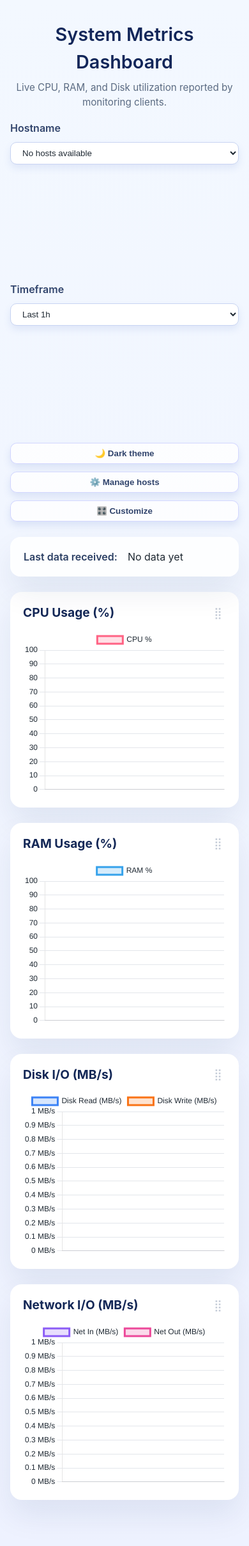
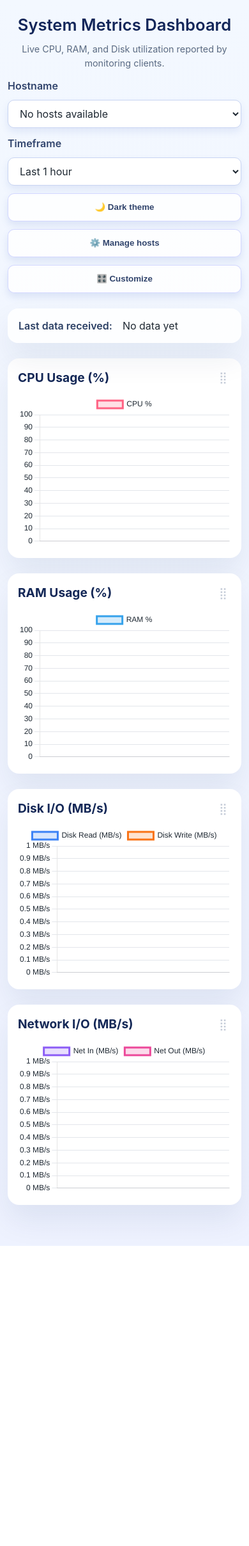
Before and after one commit to chandanankush/statix, a Flask app: page /dashboard in a window 390 px wide. Shown: the whole page at 64% size. After the commit the page ends 1947 px from the top, so only its background shows below. Run offline with Flask 3, Linux system fonts and the light colour scheme; data that the repository does not hold is empty.

Commit message:
layout fixes

```diff
--- a/server/server.py
+++ b/server/server.py
@@ -18,9 +18,22 @@ BASE_DIR = Path(__file__).resolve().parent
 DEFAULT_DB_PATH = BASE_DIR / "data" / "metrics.db"
 DB_PATH = os.getenv("DATABASE_PATH", str(DEFAULT_DB_PATH))
 TIMEFRAME_PRESETS: Dict[str, int] = {
+    "15m": 15 * 60,
+    "30m": 30 * 60,
     "1h": 60 * 60,
+    "3h": 3 * 60 * 60,
+    "6h": 6 * 60 * 60,
     "24h": 24 * 60 * 60,
     "7d": 7 * 24 * 60 * 60,
+}
+TIMEFRAME_LABELS: Dict[str, str] = {
+    "15m": "Last 15 minutes",
+    "30m": "Last 30 minutes",
+    "1h": "Last 1 hour",
+    "3h": "Last 3 hours",
+    "6h": "Last 6 hours",
+    "24h": "Last 24 hours",
+    "7d": "Last 7 days",
 }
 
 # ── security constants ────────────────────────────────────────────────────────
@@ -474,6 +487,7 @@ def dashboard():
         "dashboard.html",
         hostnames=hostnames,
         timeframe_presets=TIMEFRAME_PRESETS,
+        timeframe_labels=TIMEFRAME_LABELS,
         default_timeframe="1h",
         auth_required=(API_KEY is not None),
     )
--- a/server/templates/dashboard.html
+++ b/server/templates/dashboard.html
@@ -159,6 +159,11 @@
             min-width: 140px;
         }
 
+        /* ── base: ensure no element causes horizontal overflow ─────── */
+        img, canvas, video, iframe, table {
+            max-width: 100%;
+        }
+
         .status {
             margin: 0 0 24px;
             background: var(--color-panel-bg);
@@ -238,7 +243,7 @@
             margin: 0 0 32px;
         }
 
-        @media (min-width: 768px) {
+        @media (min-width: 901px) {
             .charts-grid {
                 grid-template-columns: repeat(2, 1fr);
             }
@@ -267,6 +272,8 @@
         }
 
         select {
+            font-family: inherit;
+            font-size: 16px;
             padding: 8px 14px;
             border-radius: 10px;
             border: 1px solid var(--color-input-border);
@@ -322,7 +329,7 @@
         .cards-grid {
             display: grid;
             gap: 20px;
-            grid-template-columns: repeat(auto-fit, minmax(280px, 1fr));
+            grid-template-columns: repeat(auto-fit, minmax(min(280px, 100%), 1fr));
         }
 
         .card {
@@ -496,11 +503,12 @@
             justify-content: space-between;
             align-items: center;
             position: sticky;
-            top: 0;
-            z-index: 1;
+            top: -28px;
+            z-index: 10;
             background: var(--color-modal-bg);
-            margin: -4px -4px 0;
-            padding: 4px 4px 12px;
+            margin: -28px -28px 0;
+            padding: 28px 28px 12px;
+            border-bottom: 1px solid var(--color-card-border);
         }
 
         .modal-header h2 {
@@ -617,38 +625,71 @@
                 padding: 0 16px 40px;
             }
 
+            header {
+                padding: 20px 0 12px;
+            }
+
+            header h1 {
+                font-size: 1.6rem;
+            }
+
             .filters {
                 flex-direction: column;
                 align-items: stretch;
             }
 
-            .filter-control,
+            /* override base min-width/flex with higher specificity */
+            .filter-control {
+                flex: 1 1 auto;
+                min-width: 0;
+                width: 100%;
+            }
+
             .filter-actions {
                 width: 100%;
-                min-width: unset;
-            }
-
-            .ghost-button {
+                min-width: 0;
+                flex: unset;
+                flex-direction: column;
+                align-items: stretch;
+            }
+
+            /* use !important only here to beat .filter-actions .ghost-button specificity */
+            .ghost-button,
+            .filter-actions .ghost-button {
                 width: 100%;
+                min-width: 0 !important;
                 text-align: center;
+                box-sizing: border-box;
             }
 
             .status {
-                padding: 18px 20px;
+                padding: 14px 16px;
             }
 
             .chart-container {
-                padding: 18px 20px;
+                padding: 16px;
+            }
+
+            .card {
+                padding: 18px 16px;
             }
         }
 
         @media (max-width: 520px) {
+            body {
+                padding: 0 12px 32px;
+            }
+
             header p {
-                font-size: 0.95rem;
+                font-size: 0.9rem;
             }
 
             canvas {
-                max-height: 260px;
+                max-height: 240px;
+            }
+
+            .status-hostlist {
+                grid-template-columns: 1fr;
             }
         }
 
@@ -1002,6 +1043,114 @@
         body.theme-dark .threshold-color-select[data-val="card-blue"]   { color: #60a5fa; }
         body.theme-dark .threshold-color-select[data-val="card-green"]  { color: #4ade80; }
         body.theme-dark .threshold-color-select[data-val="card-purple"] { color: #c084fc; }
+
+        /* ── tablet layout (769 – 1024 px) ──────────────────────────── */
+        @media (min-width: 769px) and (max-width: 1024px) {
+            body {
+                padding: 0 24px 48px;
+            }
+
+            .filter-control {
+                flex: 1 1 200px;
+                min-width: 0;
+            }
+        }
+
+        /* ── mobile (≤ 768 px): touch targets, modal, host-card stacking */
+        @media (max-width: 768px) {
+            .uptime-highlight {
+                font-size: 1.8rem;
+            }
+
+            /* host card in manage-hosts modal: stack vertically */
+            .host-card {
+                flex-direction: column;
+                align-items: flex-start;
+                gap: 12px;
+            }
+
+            .host-actions {
+                width: 100%;
+                justify-content: flex-end;
+            }
+
+            /* touch-friendly minimum tap targets */
+            .ghost-button,
+            .filter-actions .ghost-button,
+            .btn-secondary,
+            .btn-danger {
+                min-height: 44px;
+            }
+
+            select {
+                min-height: 44px;
+            }
+
+            .modal-close {
+                min-height: 44px;
+                min-width: 44px;
+                display: flex;
+                align-items: center;
+                justify-content: center;
+            }
+        }
+
+        /* ── phone (≤ 599 px) ────────────────────────────────────────── */
+        @media (max-width: 599px) {
+            /* single-column card grid */
+            .cards-grid {
+                grid-template-columns: 1fr;
+            }
+
+            /* allow long stat-values to wrap beneath their label */
+            .stat-row {
+                flex-wrap: wrap;
+                gap: 2px 8px;
+            }
+
+            .stat-value {
+                text-align: left;
+            }
+
+            /* docker container items: wrap badge below name */
+            .docker-container-item {
+                flex-wrap: wrap;
+                gap: 6px;
+            }
+
+            /* threshold rows: stack inputs below label */
+            .threshold-row,
+            .threshold-row.threshold-row-2col {
+                grid-template-columns: 1fr;
+                gap: 8px;
+            }
+
+            .threshold-subrow {
+                grid-template-columns: 1fr;
+                gap: 8px;
+            }
+
+            .threshold-input-wrap,
+            .threshold-color-wrap {
+                justify-content: flex-start;
+            }
+
+            /* modal: use more of the screen height */
+            .modal {
+                max-height: 95vh;
+                padding: 20px 16px;
+            }
+
+            .modal-header {
+                margin: -20px -16px 0;
+                padding: 20px 16px 12px;
+                top: -20px;
+            }
+
+            .modal-header h2 {
+                font-size: 1.15rem;
+            }
+        }
 
     </style>
 </head>
@@ -1027,7 +1176,7 @@
                 <option value="">All Data</option>
                 {% for key, seconds in timeframe_presets.items() %}
                 <option value="{{ key }}" {% if key == default_timeframe %}selected{% endif %}>
-                    Last {{ key }}
+                    {{ timeframe_labels[key] }}
                 </option>
                 {% endfor %}
             </select>
```
